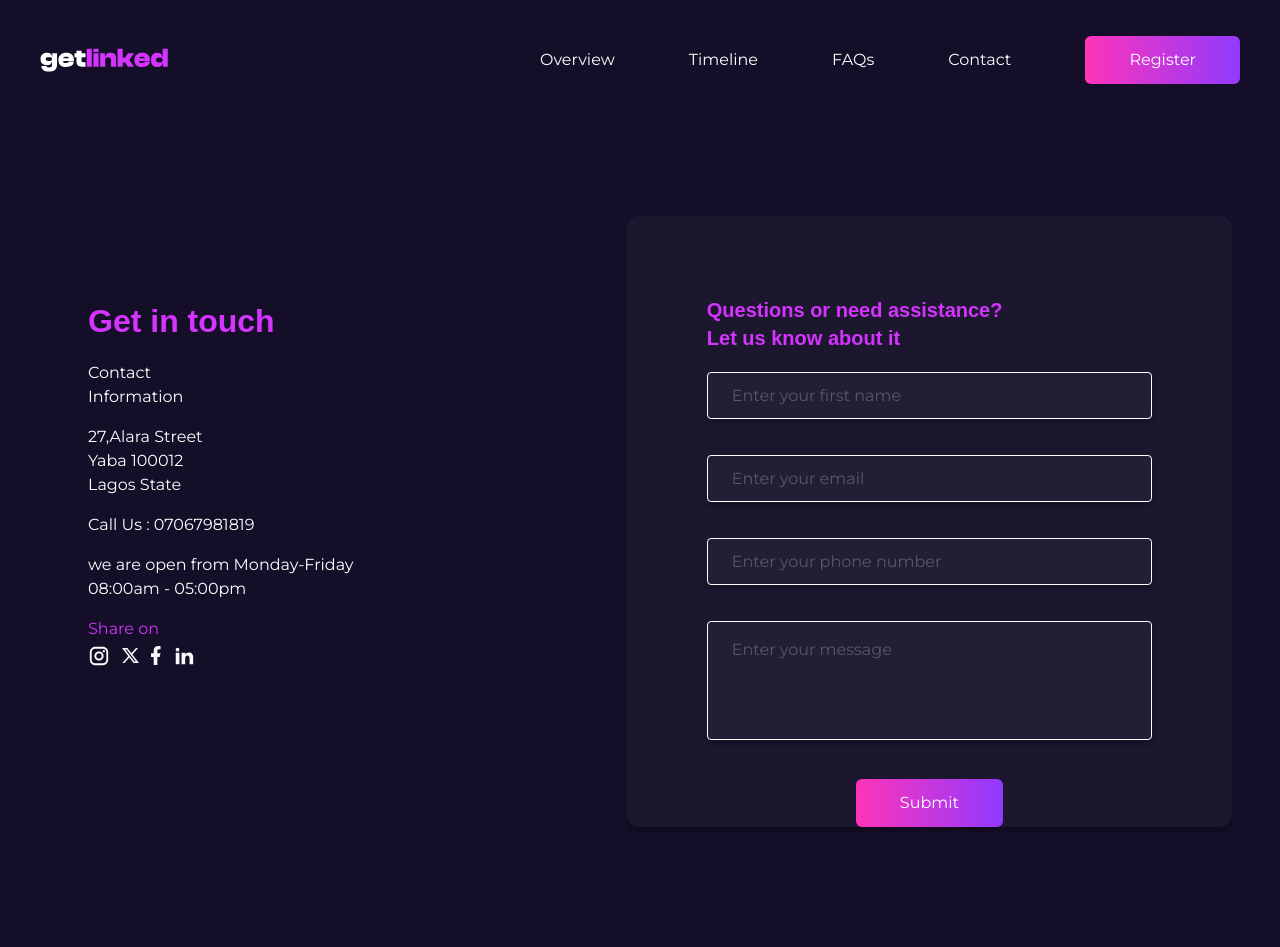
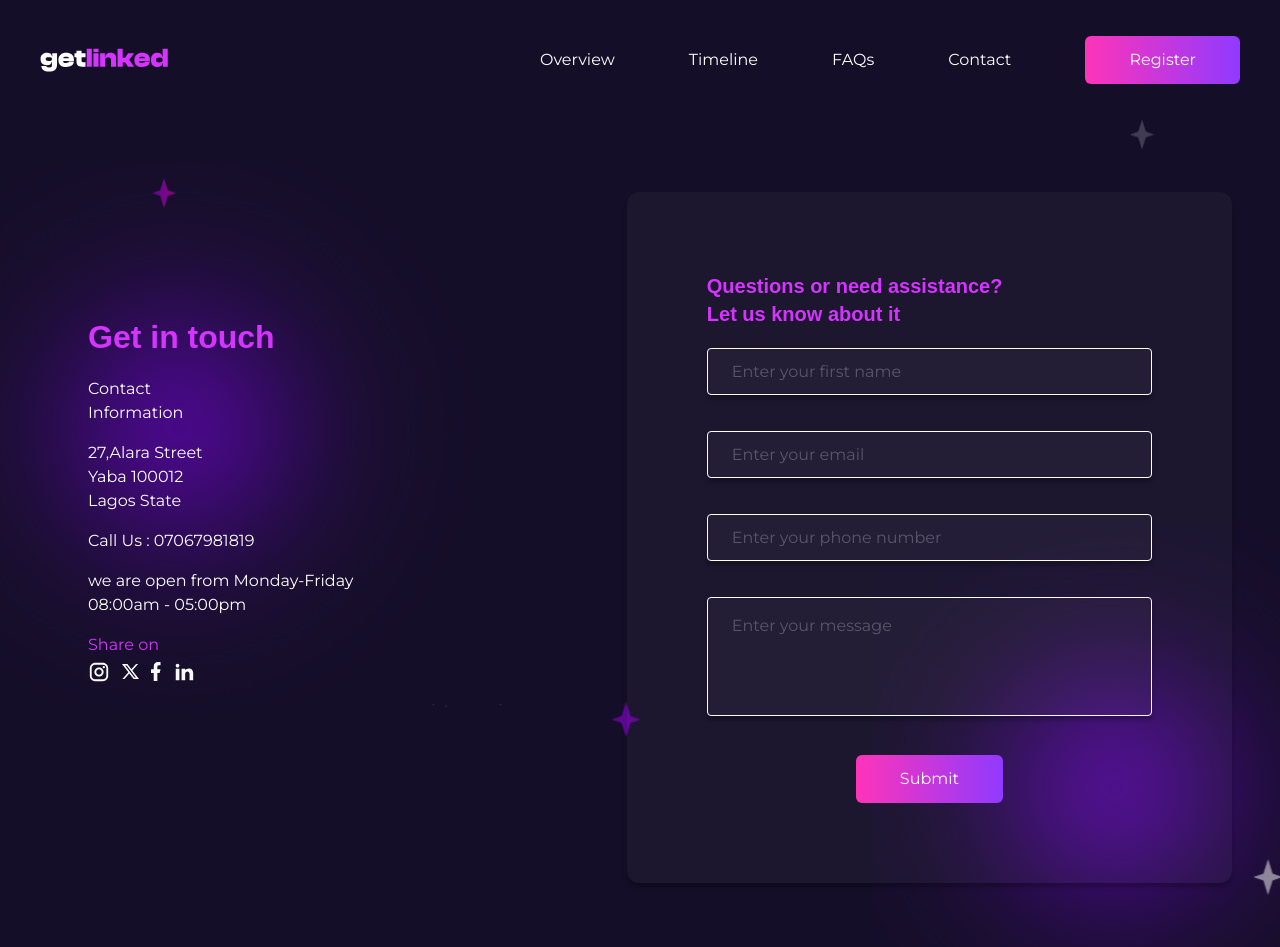
Before and after one commit to T-laye/getLinked, a Next.js app: page /contact in a window 1280 px wide. Before the commit the page ends 907 px from the top, so only its background shows below. Built offline with nearby package versions, Linux system fonts and the light colour scheme; a web font is replaced by a local one.

Commit message:
linked apis

```diff
--- a/src/pages/contact.js
+++ b/src/pages/contact.js
@@ -13,6 +13,12 @@ import { useRouter } from "next/router";
 import { useFormik } from "formik";
 import { contact_validate } from "../../lib/validate";
 import axios from "axios";
+import whiteStar from "public/white_star.svg";
+import purpleStar from "public/primaryStar.svg";
+import grayStar from "public/gray_star.svg";
+import blueStar from "public/blue_star.svg";
+import Glow from "@/components/Glow";
+import Star from "@/components/Star";
 
 export default function Contact() {
   const router = useRouter();
@@ -36,7 +42,7 @@ export default function Contact() {
 
   async function handleSubmit(values) {
     console.log(values);
-    const {email, phone, name, message} = values
+    const { email, phone, name, message } = values;
     const res = await axios.post(
       " https://backend.getlinked.ai/hackathon/contact-form",
       {
@@ -67,7 +73,8 @@ export default function Contact() {
           <NavBar />
         </div>
       </header>
-      <section className="container pb-20 mx-auto lg:px-12 pt-10 overflow-hidden">
+      <div className="relative">
+        <section className="container pb-16 mx-auto lg:px-12 pt-4 relative overflow-hidden">
           <div className="lg:hidden mb-12 px-10">
             <div
               onClick={goBack}
@@ -85,7 +92,7 @@ export default function Contact() {
               />
             </div>
           </div>
-        <div className="lg:flex">
+          <div className="lg:flex bg-re-300">
             <div className="w-1/2 bg-reen-400 px-10 hidden lg:block ">
               <div className="flex justify-center space-y-4 items-start flex-col h-full">
                 <div>
@@ -184,7 +191,7 @@ export default function Contact() {
 
             {/* Form */}
 
-          <div className="bg-red-00 lg:mt-20 lg:max-h-[611px] lg:w-[617px] lg:py-20 px-10 lg:px-20 form-bg  ">
+            <div className="bg-red-00 lg:mt-20  lg:w-[617px] lg:py-20 px-10 lg:px-20 form-bg  ">
               <div className="bg-reen-300  mx-auto ">
                 <h3 className="clash font-semibold text-xl text-purple w-2/3 lg:w-full lg:text-xl">
                   Questions or need assistance? <br /> Let us know about it
@@ -259,7 +266,10 @@ export default function Contact() {
                       data-aos-delay="100"
                       className="flex justify-center mt-6  bg-gren-300  place-self-center"
                     >
-                    <button type="submit" className="btn primary-bg text-base">
+                      <button
+                        type="submit"
+                        className="btn primary-bg text-base"
+                      >
                         Submit
                       </button>
                     </div>
@@ -333,7 +343,30 @@ export default function Contact() {
               </div>
             </div>
           </div>
+
+          {/* stars */}
+          <div className="absolute left-10 bottom-[20%] w-2.5 lg:bottom-[25%] lg:left-[48%] lg:w-6">
+            <Star s={blueStar} h={32} w={26} />
+          </div>
+          <div className="absolute right-[6%] top-[70%] w-2.5 lg:top-[90%] lg:right-[0%] lg:w-6">
+            <Star s={whiteStar} h={32} w={26} />
+          </div>
+          <div className="absolute left-40 top-[5%] w-3 lg:top-[10%] lg:left-[12%] lg:w-5">
+            <Star s={purpleStar} h={32} w={26} />
+          </div>
+          <div className="absolute right-24 top-[12%] w-3 lg:top-[3%] lg:right-[10%] lg:w-5">
+            <Star s={grayStar} h={32} w={26} />
+          </div>
         </section>
+
+        {/* glows */}
+        <div className=" mix-blend-hard-light bg-blend-hard-light  absolute bottom-[68%] -left-[18%]  -z-10 lg:bottom-60 lg:-left-16">
+          <Glow />
+        </div>
+        <div className=" mix-blend-hard-light bg-blend-hard-light hidden lg:block absolute bottom-[50%] -right-[40%]  -z-10 lg:-bottom-[14%] lg:-right-48">
+          <Glow />
+        </div>
+      </div>
     </FormLayout>
   );
 }
--- a/src/pages/index.js
+++ b/src/pages/index.js
@@ -2,8 +2,6 @@ import Glow from "@/components/Glow";
 import Star from "@/components/Star";
 import Hero from "@/components/sections/Hero";
 import Layout from "src/layout/index";
-import whiteStar from "public/white_star.svg";
-import grayStar from "public/gray_star.svg";
 import Intro from "@/components/sections/Intro";
 import Rules from "@/components/sections/Rules";
 import Judge from "@/components/sections/Judge";
--- a/src/pages/register.js
+++ b/src/pages/register.js
@@ -6,10 +6,16 @@ import Image from "next/image";
 import FormLayout from "@/layout/formLayout";
 import { useRouter } from "next/router";
 import { useFormik } from "formik";
-import { contact_validate, register_validate } from "../../lib/validate";
+import { register_validate } from "../../lib/validate";
 import register from "public/images/regiser_ill.svg";
 import movement from "public/images/movement.svg";
 import axios from "axios";
+import whiteStar from "public/white_star.svg";
+import purpleStar from "public/primaryStar.svg";
+import grayStar from "public/gray_star.svg";
+import blueStar from "public/blue_star.svg";
+import Glow from "@/components/Glow";
+import Star from "@/components/Star";
 
 export default function Contact() {
   const router = useRouter();
@@ -37,7 +43,7 @@ export default function Contact() {
 
   async function handleSubmit(values) {
     console.log(values);
-    const size = +values.size
+    const size = +values.size;
     const { teamName, phone, topic, email, category, agreement } = values;
     const response = await axios.post(
       " https://backend.getlinked.ai/hackathon/registration",
@@ -96,8 +102,6 @@ export default function Contact() {
     return options;
   };
 
-
-
   useEffect(() => {
     setIsFormValid(formik.isValid);
   }, [formik.values, formik.errors, formik.isValid]);
@@ -117,6 +121,7 @@ export default function Contact() {
           <NavBar regPage={true} />
         </div>
       </header>
+      <div>
         <section className="container pb-20 px-5 mx-auto lg:px-12 pt-10  overflow-hidden">
           <div className="lg:hidden">
             <div
@@ -189,7 +194,9 @@ export default function Contact() {
                         placeholder="Enter the name of your group"
                         id="teamName"
                         name="teamName"
-                      className={`${getInputClassNames("teamName")} reg-input`}
+                        className={`${getInputClassNames(
+                          "teamName"
+                        )} reg-input`}
                         {...formik.getFieldProps("teamName")}
                       />
                       {formik.touched.teamName && formik.errors.teamName && (
@@ -288,7 +295,7 @@ export default function Contact() {
                           {...formik.getFieldProps("size")}
                         >
                           <option value="Select ">Select</option>
-                        { renderSize()}
+                          {renderSize()}
                         </select>
                         {formik.touched.category && formik.errors.category && (
                           <div className="text-red-500 text-xs">
@@ -299,7 +306,8 @@ export default function Contact() {
                     </div>
                     <div className="lg:row-start-4 lg:col-span-full">
                       <p className="text-pink text-[9px] italic text-center lg:text-start">
-                      Please review your registration details before submitting
+                        Please review your registration details before
+                        submitting
                       </p>
                     </div>
                     <div className="flex justify-center lg:justify-start mx-1 mt-2 lg:row-start-5 lg:col-span-full ">
@@ -319,10 +327,11 @@ export default function Contact() {
                           htmlFor="checkbox"
                           className="text-[10px] block leading-3  "
                         >
-                        I agreed with the event terms and conditions and privacy
-                        policy
+                          I agreed with the event terms and conditions and
+                          privacy policy
                         </label>
-                      {formik.touched.agreement && formik.errors.agreement && (
+                        {formik.touched.agreement &&
+                          formik.errors.agreement && (
                             <div className="text-red-500 text-xs">
                               {formik.errors.agreement}
                             </div>
@@ -346,7 +355,29 @@ export default function Contact() {
               </div>
             </div>
           </div>
+          {/* stars */}
+          <div className="absolute right-10 bottom-[19%] w-2.5 lg:bottom-[25%] lg:left-[48%] lg:w-6">
+            <Star s={blueStar} h={32} w={26} />
+          </div>
+          {/* <div className="absolute right-[6%] top-[70%] w-2.5 lg:top-[90%] lg:right-[0%] lg:w-6">
+            <Star s={whiteStar} h={32} w={26} />
+          </div> */}
+          <div className="absolute right-20 top-[22%] w-3 lg:top-[10%] lg:left-[12%] lg:w-5">
+            <Star s={purpleStar} h={32} w={26} />
+          </div>
+          <div className="absolute left-4 top-[43.5%] w-3 lg:top-[3%] lg:right-[10%] lg:w-5">
+            <Star s={grayStar} h={32} w={26} />
+          </div>
         </section>
+
+        {/* glows */}
+        <div className=" mix-blend-hard-light bg-blend-hard-light  absolute top-[12%] -left-[8%]  -z-10 lg:bottom-60 lg:-left-16">
+          <Glow />
+        </div>
+        {/* <div className=" mix-blend-hard-light bg-blend-hard-light hidden lg:block absolute bottom-[50%] -right-[40%]  -z-10 lg:-bottom-[14%] lg:-right-48">
+          <Glow />
+        </div> */}
+      </div>
     </FormLayout>
   );
 }
```
Lines whose indentation alone changed are shown as unchanged.
